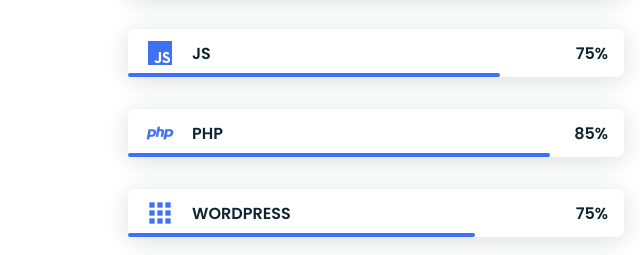
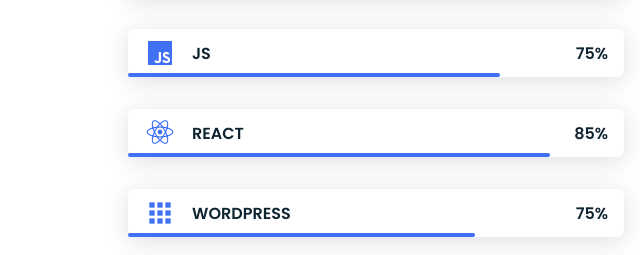
Before and after one commit to Bharathi414/Bharathi_Portfolio, a plain HTML site: page index.html in a window 1280 px wide. Shown: the part 1794-2049 px from the top of the page, 0-640 px from the left. Drawn offline with nearby package versions, Linux system fonts and the light colour scheme.

Commit message:
index.html

```diff
--- a/index.html
+++ b/index.html
@@ -384,11 +384,11 @@
                         <div class="skill_bar skill_js"></div>
                     </div>
 
-                    <!-- SKILLS PHP -->
+                    <!-- SKILLS REACT -->
                     <div class="skills_data" data-aos="fade-right" data-aos-delay="250">
                         <div class="skills_name">
-                            <i class="bx bxl-php skill_icon"></i>
-                            <span class="skill_name">PHP</span>
+                            <i class="bx bxl-react skill_icon"></i>
+                            <span class="skill_name">REACT</span>
                         </div>
 
                         <div><span class="skill_percentage">85%</span></div>
```
